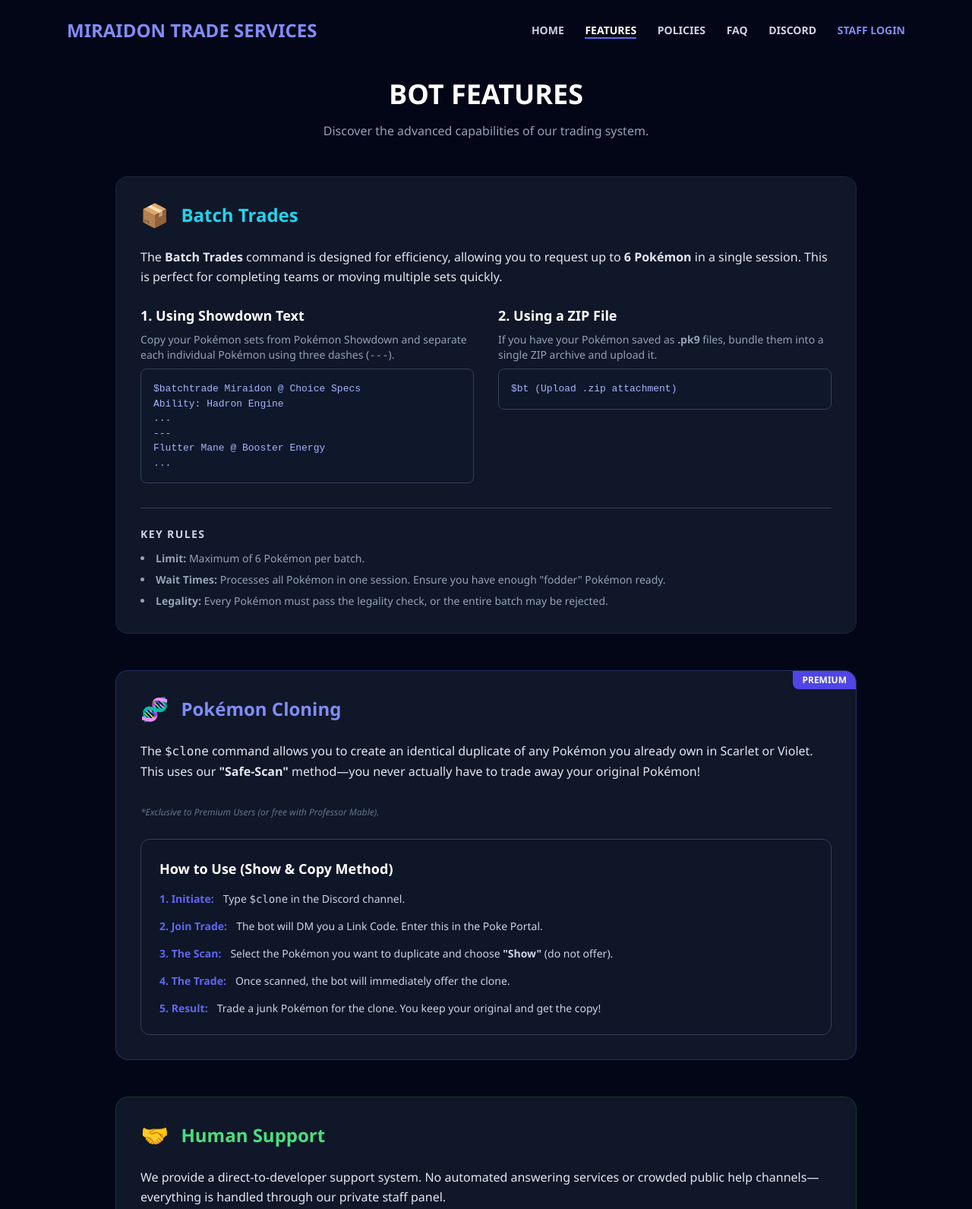
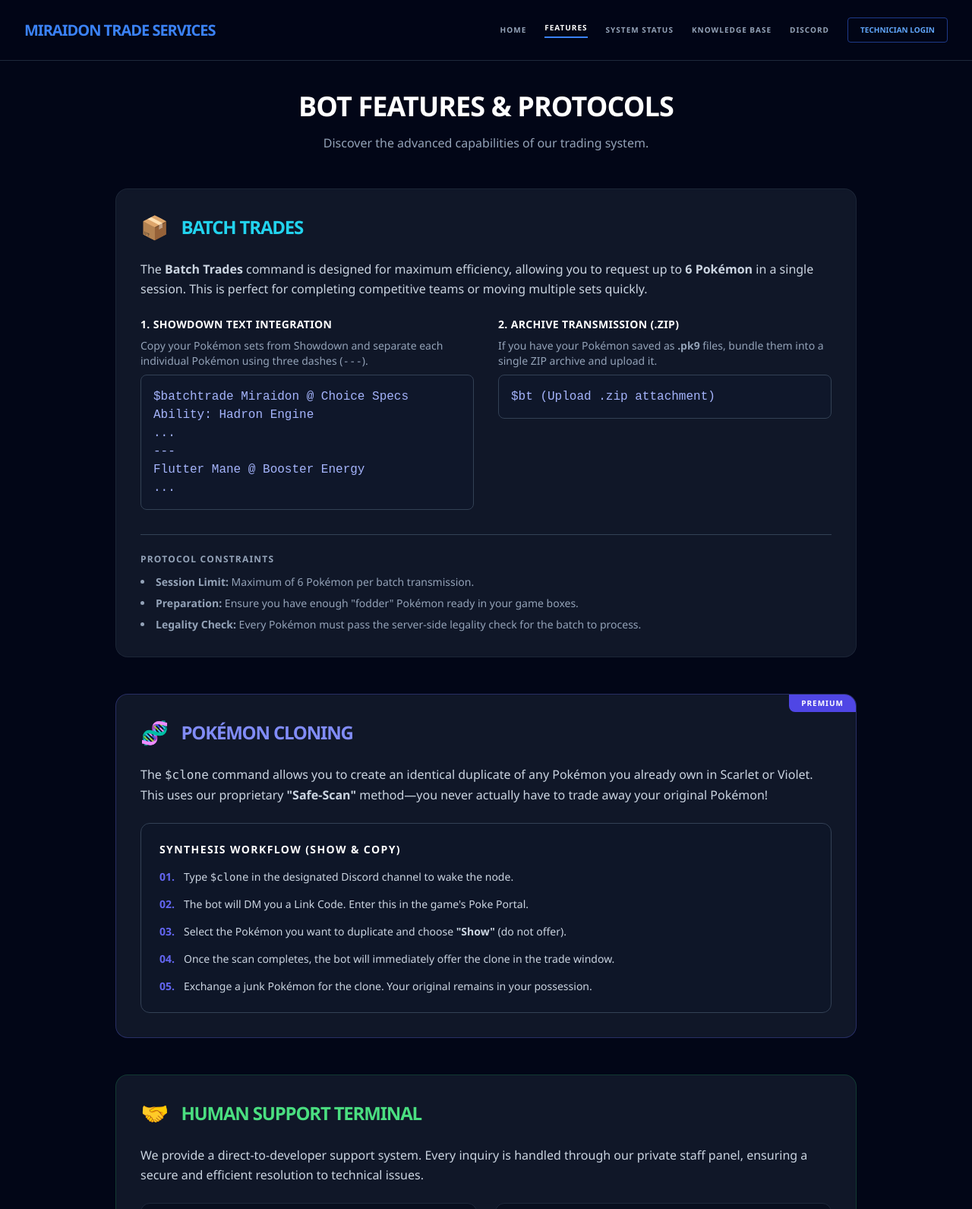
Before and after one commit to Sysbothub/Mable-miradon-staff-system, a website: page public/features.html in a window 1280 px wide. Shown: the top 1591 px of the page at 76% size. Drawn offline with nearby package versions, Linux system fonts and the light colour scheme.

Commit message:
Update features.html

```diff
--- a/public/features.html
+++ b/public/features.html
@@ -4,48 +4,102 @@
     <meta charset="UTF-8">
     <meta name="viewport" content="width=device-width, initial-scale=1.0">
     <title>Features - Miraidon Trade Services</title>
+
     <script src="https://cdn.tailwindcss.com"></script>
+
     <style>
-        body { background: #020617; color: #e2e8f0; font-family: 'Segoe UI', sans-serif; }
-        .glass { background: rgba(30, 41, 59, 0.5); border: 1px solid rgba(148, 163, 184, 0.1); backdrop-filter: blur(5px); }
-        .cmd-box { background: #0f172a; border: 1px solid #334155; padding: 1rem; border-radius: 0.5rem; font-family: monospace; color: #a5b4fc; margin-top: 0.5rem; white-space: pre-wrap; }
+        /**
+         * GLOBAL STYLING OVERRIDES
+         * Maintains consistency with the GitHub repository public theme.
+         */
+        body
+        {
+            background: #020617;
+            color: #e2e8f0;
+            font-family: 'Segoe UI', Tahoma, Geneva, Verdana, sans-serif;
+        }
+
+        .glass
+        {
+            background: rgba(30, 41, 59, 0.5);
+            border: 1px solid rgba(148, 163, 184, 0.1);
+            backdrop-filter: blur(5px);
+        }
+
+        .cmd-box
+        {
+            background: #0f172a;
+            border: 1px solid #334155;
+            padding: 1rem;
+            border-radius: 0.5rem;
+            font-family: 'Courier New', Courier, monospace;
+            color: #a5b4fc;
+            margin-top: 0.5rem;
+            white-space: pre-wrap;
+        }
+
+        /* NAVIGATION HIGHLIGHT */
+        .nav-link-active
+        {
+            color: #ffffff;
+            border-bottom: 2px solid #3b82f6;
+        }
     </style>
 </head>
-<body class="min-h-screen flex flex-col">
+<body class="min-h-screen flex flex-col pt-24">
 
-    <nav class="p-6 flex justify-between items-center max-w-6xl mx-auto w-full z-10">
-        <a href="/" class="text-2xl font-bold text-indigo-400">MIRAIDON TRADE SERVICES</a>
-        <div class="space-x-6 text-sm font-bold text-slate-300">
-            <a href="/" class="hover:text-white transition">HOME</a>
-            <a href="/features.html" class="text-white border-b-2 border-indigo-500">FEATURES</a>
-            <a href="/policies.html" class="hover:text-white transition">POLICIES</a>
-            <a href="/faq.html" class="hover:text-white transition">FAQ</a>
-            <a href="https://discord.gg/pkm-universe" class="hover:text-white transition">DISCORD</a>
-            <a href="/login.html" class="text-indigo-400 hover:text-indigo-300 transition">STAFF LOGIN</a>
+    <nav class="fixed top-0 left-0 w-full h-20 bg-[#020617]/90 backdrop-blur-md border-b border-slate-800 flex items-center justify-between px-8 z-50">
+        <a href="/" class="text-xl font-black text-blue-500 uppercase tracking-tighter">
+            Miraidon Trade Services
+        </a>
+
+        <div class="flex gap-6 items-center">
+            <a href="/" class="text-[10px] font-bold text-slate-400 hover:text-white uppercase tracking-widest transition">
+                Home
+            </a>
+            <a href="/features.html" class="text-[10px] font-bold text-white uppercase tracking-widest transition border-b-2 border-blue-500 pb-1">
+                Features
+            </a>
+            <a href="/status.html" class="text-[10px] font-bold text-slate-400 hover:text-white uppercase tracking-widest transition">
+                System Status
+            </a>
+            <a href="/faq.html" class="text-[10px] font-bold text-slate-400 hover:text-white uppercase tracking-widest transition">
+                Knowledge Base
+            </a>
+            <a href="https://discord.gg/pkm-universe" target="_blank" class="text-[10px] font-bold text-slate-400 hover:text-white uppercase tracking-widest transition">
+                Discord
+            </a>
+            <a href="/login.html" class="text-[10px] font-bold text-blue-400 border border-blue-900 px-4 py-2 rounded hover:bg-blue-900/20 transition uppercase">
+                Technician Login
+            </a>
         </div>
     </nav>
 
     <div class="flex-1 max-w-5xl mx-auto w-full p-6 space-y-12">
 
         <header class="text-center mb-12">
-            <h1 class="text-4xl font-black text-white mb-4">BOT FEATURES</h1>
-            <p class="text-slate-400">Discover the advanced capabilities of our trading system.</p>
+            <h1 class="text-4xl font-black text-white mb-4 uppercase tracking-tight">
+                Bot Features & Protocols
+            </h1>
+            <p class="text-slate-400 font-medium">
+                Discover the advanced capabilities of our trading system.
+            </p>
         </header>
 
         <section class="glass p-8 rounded-2xl">
             <div class="flex items-center gap-4 mb-6">
                 <span class="text-3xl">📦</span>
-                <h2 class="text-2xl font-bold text-cyan-400">Batch Trades</h2>
+                <h2 class="text-2xl font-bold text-cyan-400 uppercase tracking-tighter">Batch Trades</h2>
             </div>
 
-            <p class="mb-6 leading-relaxed">
-                The <strong>Batch Trades</strong> command is designed for efficiency, allowing you to request up to <strong>6 Pokémon</strong> in a single session. This is perfect for completing teams or moving multiple sets quickly.
+            <p class="mb-6 leading-relaxed text-slate-300">
+                The <strong>Batch Trades</strong> command is designed for maximum efficiency, allowing you to request up to <strong>6 Pokémon</strong> in a single session. This is perfect for completing competitive teams or moving multiple sets quickly.
             </p>
 
             <div class="grid grid-cols-1 md:grid-cols-2 gap-8">
                 <div>
-                    <h3 class="text-lg font-bold text-white mb-2">1. Using Showdown Text</h3>
-                    <p class="text-sm text-slate-400 mb-2">Copy your Pokémon sets from Pokémon Showdown and separate each individual Pokémon using three dashes (<code>---</code>).</p>
+                    <h3 class="text-lg font-bold text-white mb-2 uppercase text-sm tracking-wide">1. Showdown Text Integration</h3>
+                    <p class="text-sm text-slate-400 mb-2">Copy your Pokémon sets from Showdown and separate each individual Pokémon using three dashes (<code>---</code>).</p>
                     <div class="cmd-box">$batchtrade Miraidon @ Choice Specs
 Ability: Hadron Engine
 ...
@@ -55,58 +109,56 @@
                 </div>
 
                 <div>
-                    <h3 class="text-lg font-bold text-white mb-2">2. Using a ZIP File</h3>
+                    <h3 class="text-lg font-bold text-white mb-2 uppercase text-sm tracking-wide">2. Archive Transmission (.ZIP)</h3>
                     <p class="text-sm text-slate-400 mb-2">If you have your Pokémon saved as <strong>.pk9</strong> files, bundle them into a single ZIP archive and upload it.</p>
                     <div class="cmd-box">$bt (Upload .zip attachment)</div>
                 </div>
             </div>
 
             <div class="mt-8 border-t border-slate-700 pt-6">
-                <h3 class="text-sm font-bold text-slate-300 uppercase tracking-widest mb-3">Key Rules</h3>
+                <h3 class="text-xs font-bold text-slate-400 uppercase tracking-widest mb-3">Protocol Constraints</h3>
                 <ul class="list-disc list-inside space-y-2 text-slate-400 text-sm">
-                    <li><strong>Limit:</strong> Maximum of 6 Pokémon per batch.</li>
-                    <li><strong>Wait Times:</strong> Processes all Pokémon in one session. Ensure you have enough "fodder" Pokémon ready.</li>
-                    <li><strong>Legality:</strong> Every Pokémon must pass the legality check, or the entire batch may be rejected.</li>
+                    <li><strong>Session Limit:</strong> Maximum of 6 Pokémon per batch transmission.</li>
+                    <li><strong>Preparation:</strong> Ensure you have enough "fodder" Pokémon ready in your game boxes.</li>
+                    <li><strong>Legality Check:</strong> Every Pokémon must pass the server-side legality check for the batch to process.</li>
                 </ul>
             </div>
         </section>
 
         <section class="glass p-8 rounded-2xl border border-indigo-500/30 relative overflow-hidden">
-            <div class="absolute top-0 right-0 bg-indigo-600 text-white text-xs font-bold px-3 py-1 rounded-bl-lg">PREMIUM</div>
+            <div class="absolute top-0 right-0 bg-indigo-600 text-white text-[10px] font-black px-4 py-1 rounded-bl-lg uppercase tracking-widest">PREMIUM</div>
 
             <div class="flex items-center gap-4 mb-6">
                 <span class="text-3xl">🧬</span>
-                <h2 class="text-2xl font-bold text-indigo-400">Pokémon Cloning</h2>
+                <h2 class="text-2xl font-bold text-indigo-400 uppercase tracking-tighter">Pokémon Cloning</h2>
             </div>
 
-            <p class="mb-6 leading-relaxed">
-                The <code>$clone</code> command allows you to create an identical duplicate of any Pokémon you already own in Scarlet or Violet. This uses our <strong>"Safe-Scan"</strong> method—you never actually have to trade away your original Pokémon!
-                <br><br>
-                <em class="text-slate-500 text-xs">*Exclusive to Premium Users (or free with Professor Mable).</em>
+            <p class="mb-6 leading-relaxed text-slate-300">
+                The <code>$clone</code> command allows you to create an identical duplicate of any Pokémon you already own in Scarlet or Violet. This uses our proprietary <strong>"Safe-Scan"</strong> method—you never actually have to trade away your original Pokémon!
             </p>
 
             <div class="bg-slate-900/50 p-6 rounded-xl border border-slate-700">
-                <h3 class="text-lg font-bold text-white mb-4">How to Use (Show & Copy Method)</h3>
+                <h3 class="text-sm font-bold text-white mb-4 uppercase tracking-widest">Synthesis Workflow (Show & Copy)</h3>
                 <ol class="space-y-4 text-sm text-slate-300">
                     <li class="flex gap-3">
-                        <span class="font-bold text-indigo-500">1. Initiate:</span>
-                        <span>Type <code>$clone</code> in the Discord channel.</span>
+                        <span class="font-black text-indigo-500">01.</span>
+                        <span>Type <code>$clone</code> in the designated Discord channel to wake the node.</span>
                     </li>
                     <li class="flex gap-3">
-                        <span class="font-bold text-indigo-500">2. Join Trade:</span>
-                        <span>The bot will DM you a Link Code. Enter this in the Poke Portal.</span>
+                        <span class="font-black text-indigo-500">02.</span>
+                        <span>The bot will DM you a Link Code. Enter this in the game's Poke Portal.</span>
                     </li>
                     <li class="flex gap-3">
-                        <span class="font-bold text-indigo-500">3. The Scan:</span>
+                        <span class="font-black text-indigo-500">03.</span>
                         <span>Select the Pokémon you want to duplicate and choose <strong>"Show"</strong> (do not offer).</span>
                     </li>
                     <li class="flex gap-3">
-                        <span class="font-bold text-indigo-500">4. The Trade:</span>
-                        <span>Once scanned, the bot will immediately offer the clone.</span>
+                        <span class="font-black text-indigo-500">04.</span>
+                        <span>Once the scan completes, the bot will immediately offer the clone in the trade window.</span>
                     </li>
                     <li class="flex gap-3">
-                        <span class="font-bold text-indigo-500">5. Result:</span>
-                        <span>Trade a junk Pokémon for the clone. You keep your original and get the copy!</span>
+                        <span class="font-black text-indigo-500">05.</span>
+                        <span>Exchange a junk Pokémon for the clone. Your original remains in your possession.</span>
                     </li>
                 </ol>
             </div>
@@ -115,32 +167,32 @@
         <section class="glass p-8 rounded-2xl border border-green-500/20">
             <div class="flex items-center gap-4 mb-6">
                 <span class="text-3xl">🤝</span>
-                <h2 class="text-2xl font-bold text-green-400">Human Support</h2>
+                <h2 class="text-2xl font-bold text-green-400 uppercase tracking-tighter">Human Support Terminal</h2>
             </div>
 
-            <p class="mb-6 leading-relaxed">
-                We provide a direct-to-developer support system. No automated answering services or crowded public help channels—everything is handled through our private staff panel.
+            <p class="mb-6 leading-relaxed text-slate-300">
+                We provide a direct-to-developer support system. Every inquiry is handled through our private staff panel, ensuring a secure and efficient resolution to technical issues.
             </p>
 
             <div class="grid grid-cols-1 md:grid-cols-2 gap-6">
-                <div class="bg-slate-900/50 p-5 rounded-xl border border-slate-800">
-                    <h3 class="font-bold text-white mb-2">How to Connect</h3>
-                    <p class="text-sm text-slate-400">
-                        Simply <strong>Direct Message (DM)</strong> any of our bots (Professor Mable or Miraidon). Your message is instantly routed to our internal dashboard.
+                <div class="bg-slate-950/50 p-5 rounded-xl border border-slate-800">
+                    <h3 class="font-bold text-white mb-2 uppercase text-xs tracking-widest">Interface Protocol</h3>
+                    <p class="text-xs text-slate-400 leading-relaxed">
+                        Simply <strong>Direct Message (DM)</strong> any of our bots (Professor Mable or Miraidon). Your message is instantly routed to our internal staff dashboard.
                     </p>
                 </div>
 
-                <div class="bg-slate-900/50 p-5 rounded-xl border border-slate-800">
-                    <h3 class="font-bold text-white mb-2">Guaranteed Delivery</h3>
-                    <p class="text-sm text-slate-400">
-                        As long as the bot is "Online," your message is logged. Even if we aren't at our desks, your ticket enters a queue waiting for staff review.
+                <div class="bg-slate-950/50 p-5 rounded-xl border border-slate-800">
+                    <h3 class="font-bold text-white mb-2 uppercase text-xs tracking-widest">Queue System</h3>
+                    <p class="text-xs text-slate-400 leading-relaxed">
+                        As long as the bot node is "Online," your message is logged. Tickets enter a persistent queue awaiting technician review.
                     </p>
                 </div>
 
-                <div class="bg-slate-900/50 p-5 rounded-xl border border-slate-800 md:col-span-2">
-                    <h3 class="font-bold text-white mb-2">Privacy & Security</h3>
-                    <p class="text-sm text-slate-400">
-                        This system is perfect for sensitive requests. Safely provide <strong>Server IDs</strong> for Premium Activations or request <strong>Professor Mable (ZA)</strong> access without exposing your data to a public server.
+                <div class="bg-slate-950/50 p-5 rounded-xl border border-slate-800 md:col-span-2">
+                    <h3 class="font-bold text-white mb-2 uppercase text-xs tracking-widest">Data Privacy</h3>
+                    <p class="text-xs text-slate-400 leading-relaxed">
+                        Safely provide <strong>Server IDs</strong> or request <strong>Premium Activations</strong> without exposing your information in a public Discord server.
                     </p>
                 </div>
             </div>
@@ -148,8 +200,10 @@
 
     </div>
 
-    <footer class="p-8 text-center text-xs text-slate-600 border-t border-slate-900 mt-12">
-        &copy; 2025 Miraidon Trade Services. Not affiliated with Nintendo, Game Freak, or The Pokémon Company.
+    <footer class="p-12 text-center text-[10px] text-slate-600 border-t border-slate-900 mt-12 uppercase tracking-[0.2em]">
+        &copy; 2025 Miraidon Trade Services. All rights reserved.
+        <br>
+        Not affiliated with Nintendo, Game Freak, or The Pokémon Company.
     </footer>
 
 </body>
```
